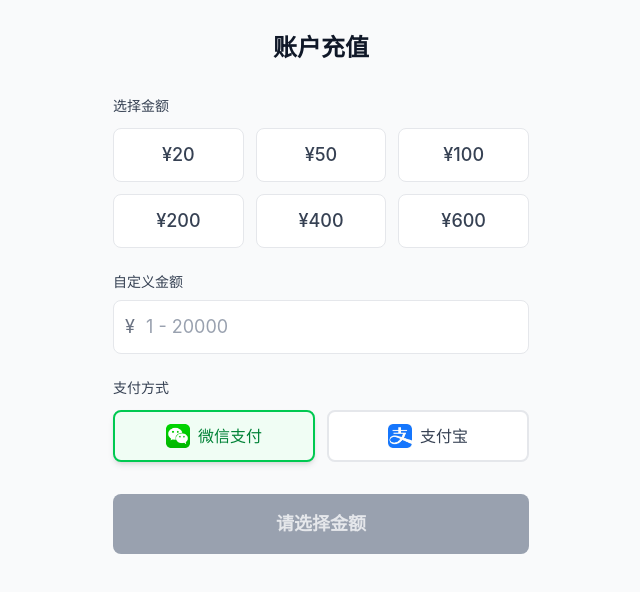
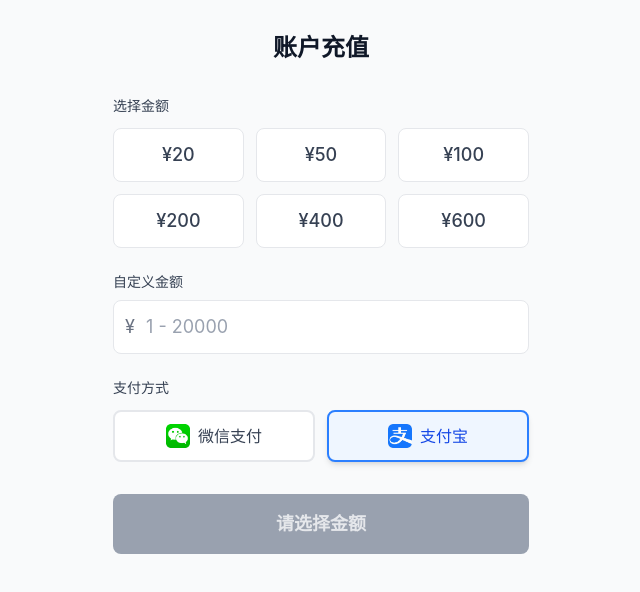
Before and after one commit to yaqunliu/dds-billing, a React (Vite) app in the folder web/: page / in a window 1280 px wide. Shown: the top 592 px of the page, without its empty margins (319-959 px from the left). Built offline with nearby package versions, Linux system fonts and the light colour scheme; no server answers.

Commit message:
feat: fix qrbug

```diff
--- a/web/src/components/QRCode.tsx
+++ b/web/src/components/QRCode.tsx
@@ -83,8 +83,7 @@ export default function QRCodeModal({
   const payLabel = t.paymentLabels[paymentType]
   const payColor = paymentType === 'wxpay' ? 'text-green-500' : 'text-blue-500'
 
-  // 优先使用渠道返回的二维码图片，没有则从 payUrl 生成
-  const hasImageQR = !!qrCodeUrl
+  // 优先使用渠道返回的二维码链接生成二维码，没有则用 payUrl
   const qrValue = qrCodeUrl || payUrl
 
   return (
@@ -114,9 +113,7 @@ export default function QRCodeModal({
             <div className={`mx-auto my-4 w-[220px] h-[220px] rounded-xl overflow-hidden border flex items-center justify-center
               ${isDark ? 'border-gray-700 bg-white' : 'border-gray-200 bg-white'}`}
             >
-              {hasImageQR ? (
-                <img src={qrCodeUrl} alt={t.qrAlt} className="w-full h-full object-contain" />
-              ) : qrValue ? (
+              {qrValue ? (
                 <QRCodeSVG value={qrValue} size={200} level="M" />
               ) : (
                 <p className="text-gray-400 text-sm">{t.qrLoading}</p>
--- a/web/src/pages/Pay.tsx
+++ b/web/src/pages/Pay.tsx
@@ -10,7 +10,7 @@ export default function Pay() {
   const { token, theme, lang } = useUrlParams();
   const [config, setConfig] = useState<AppConfig | null>(null);
   const [amount, setAmount] = useState<number | string>("");
-  const [paymentType, setPaymentType] = useState<"wxpay" | "alipay">("wxpay");
+  const [paymentType, setPaymentType] = useState<"wxpay" | "alipay">("alipay");
   const [loading, setLoading] = useState(false);
   const [error, setError] = useState("");
 
@@ -66,6 +66,7 @@ export default function Pay() {
         payment_type: paymentType,
       });
       if (res.data.code === 0) {
+        console.log(res.data.data);
         setOrderNo(res.data.data.order_no);
         setQrCodeUrl(res.data.data.qr_code_url);
         setPayUrl(res.data.data.pay_url);
```
